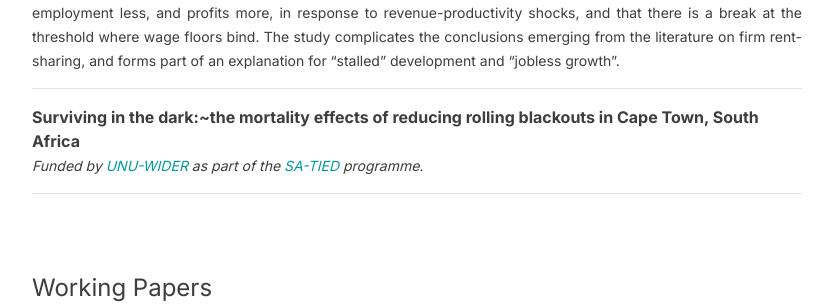
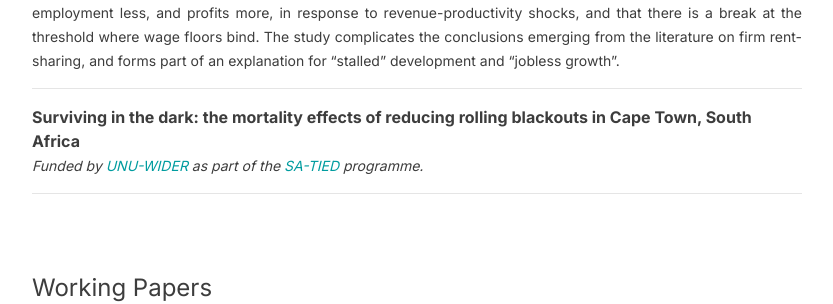
Before and after one commit to jbudlender/jbudlender.github.io, a Jekyll site: the page built from _pages/working.md, in a window 1280 px wide and 1379 px high. Shown: the part 542-846 px from the top of the window, without its empty margins (223-1056 px from the left). Built offline with Jekyll 4.4.1, drawn with Linux system fonts in a browser that asks for light colours; comment, search, counter and statistics services are not loaded; a style sheet for code colours, icons or effects is not loaded.

Commit message:
updated LS paper title, fix latex typo

```diff
--- a/_pages/working.md
+++ b/_pages/working.md
@@ -32,7 +32,7 @@ forms part of an explanation for “stalled” development and “jobless growth
 
 * * *
 
-**Surviving in the dark:~the mortality effects of reducing rolling blackouts in Cape Town, South Africa**
+**Surviving in the dark: the mortality effects of reducing rolling blackouts in Cape Town, South Africa**
 <small>*Funded by [UNU-WIDER](https://www.wider.unu.edu/) as part of the [SA-TIED](https://sa-tied.wider.unu.edu/) programme.*
 
 * * *
```
